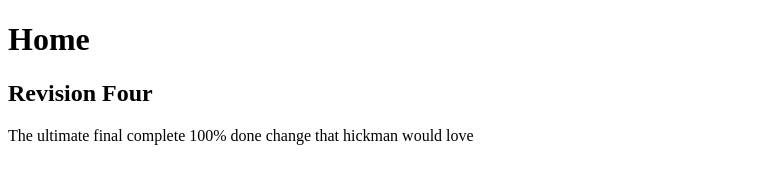
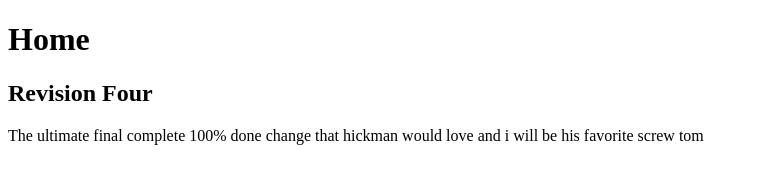
Before and after one commit to nfletcher08/project1, a plain HTML site: page index.html in a window 1280 px wide. Shown: the whole page, without its empty margins (0-758 px from the left). Drawn offline with Linux system fonts and the light colour scheme.

Commit message:
Yes i am

```diff
--- a/index.html
+++ b/index.html
@@ -9,7 +9,7 @@
 
 		<h1>Home</h1>
 		<h2>Revision Four</h2>
-		<p>The ultimate final complete 100% done change that hickman would love</p>
+		<p>The ultimate final complete 100% done change that hickman would love and i will be his favorite screw tom</p>
 
 </body>
 </html>
```
